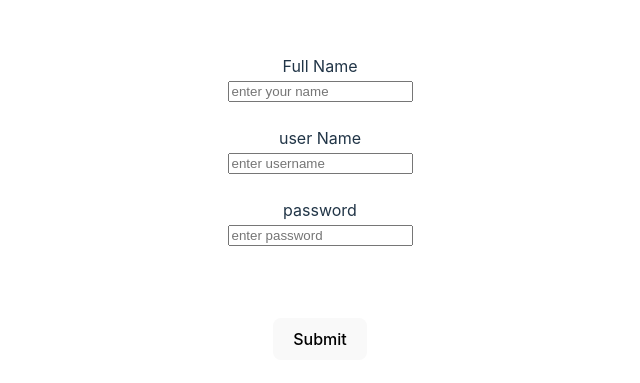
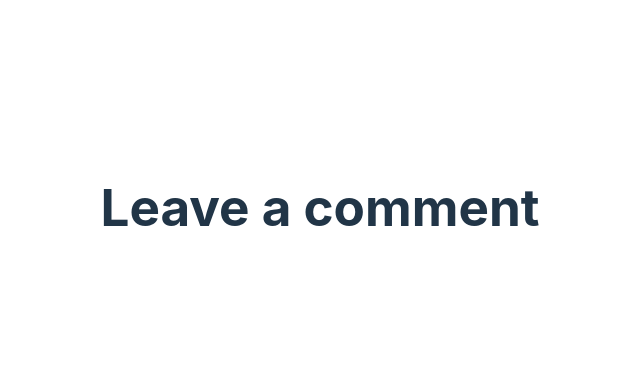
Before and after one commit to Abhay108cell/reactForm, a React (Vite) app: page / in a window 1280 px wide. Shown: the part 193-576 px from the top of the page, without its empty margins (320-960 px from the left). Built offline with nearby package versions, Linux system fonts and the light colour scheme.

Commit message:
create comment form

```diff
--- a/src/App.jsx
+++ b/src/App.jsx
@@ -1,5 +1,5 @@
 import { useState } from 'react'
-import Form from './Form'
+import CommentForm from './commentForm'
 import './App.css'
 
 function App() {
@@ -7,7 +7,7 @@ function App() {
 
   return (
     <>
-      <Form />
+      <CommentForm/>
     </>
   )
 }
--- /dev/null
+++ b/src/CommentForm.jsx
@@ -0,0 +1,7 @@
+export default function CommentForm(){
+  return(
+    <div>
+      <h1>Leave a comment</h1>
+    </div>
+  )
+}
--- a/src/Form.jsx
+++ /dev/null
@@ -1,54 +0,0 @@
-import { useState } from "react"
-
-export default function Form(){
-  let [formData, setFormData] = useState({
-    fullName: "",
-    userName:  "",
-    password:""
-  })
-
-
-  // let handleNameChange = (e) =>{
-  //   setFullName(e.target.value);
-  // }
-  // let handleUserName = (e) =>{
-  //   setUserName(e.target.value);
-  // }
-
-  let handleInputChange=(event)=>{
-    let fieldName = event.target.name
-    let newValue = event.target.value
-   setFormData((currData)=>{
-     return {...currData,[fieldName] : newValue}
-   })
-  }
-
-  let  submitHandler= (event) =>{
-    console.log(formData);
-    event.preventDefault()
-    setFormData({
-      fullName: "",
-      userName:  "",
-      password:""
-    })
-  }
-  return(
-    <form onSubmit={submitHandler}>
-      <label htmlFor="fullName">Full Name</label>
-      <br />
-      <input placeholder="enter your name" type="text"  value={formData.fullName} name="fullName" onChange={handleInputChange} id="fullName"/><br/>
-      <br />
-      <label htmlFor="username">user Name</label>
-      <br />
-      <input placeholder="enter username" type="text"  value={formData.userName} name="userName" onChange={handleInputChange} id="username"/><br/>
-      <br />
-      <label htmlFor="password">password</label>
-      <br />
-      <input placeholder="enter password" type="password"  value={formData.password} name="password" onChange={handleInputChange} id="password"/><br/>
-      <br />
-      <br />
-      <br />
-      <button>Submit</button>
-    </form>
-  )
-}
```
